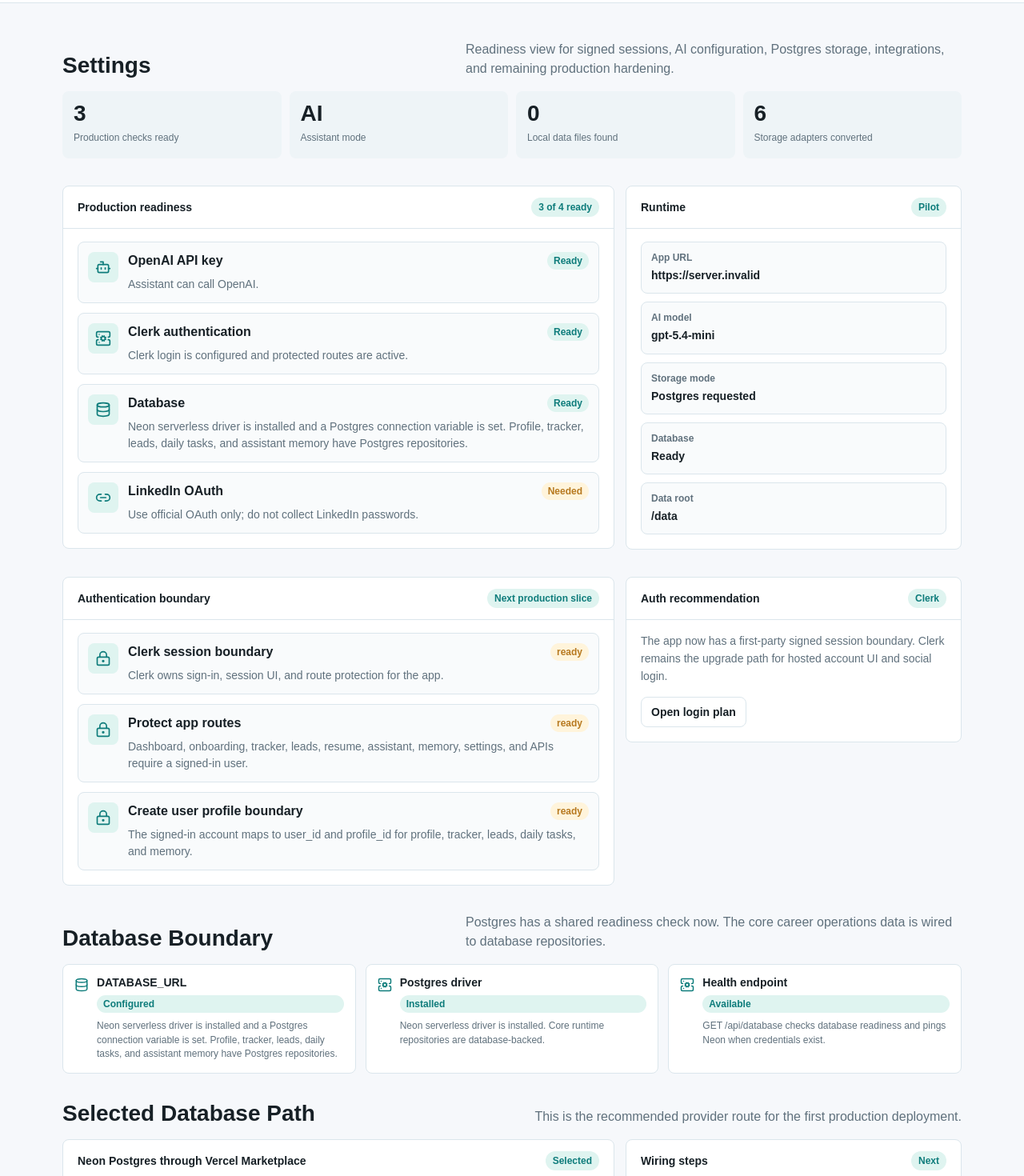
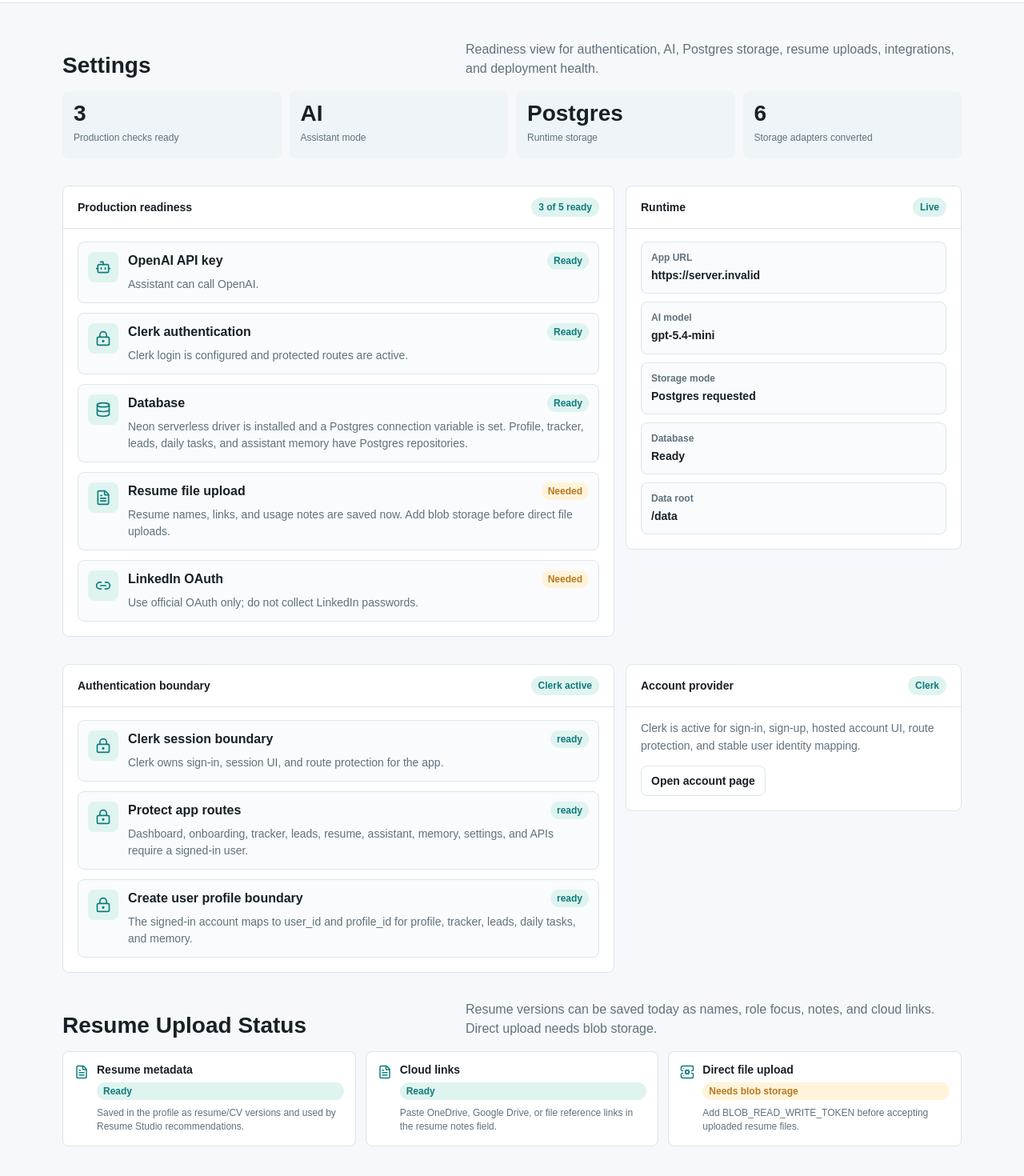
Before and after one commit to nomadcoder0101/vyoma-ai, a Next.js app in the folder vyoma-app/: page /settings in a window 1280 px wide. Shown: the part 60-1530 px from the top of the page at 80% size. Built offline with nearby package versions, Linux system fonts and the light colour scheme; no server answers.

Commit message:
Refresh stale product status and missing resume states

```diff
--- a/vyoma-app/app/components.tsx
+++ b/vyoma-app/app/components.tsx
@@ -9,7 +9,7 @@ export function Topbar() {
         <span className="brandMark">V</span>
         <span className="brandText">
           <strong>Vyoma AI</strong>
-          <span>Career operations dashboard</span>
+          <span>Job search workspace</span>
         </span>
       </Link>
       <nav className="nav" aria-label="Main navigation">
@@ -27,8 +27,7 @@ export function Topbar() {
 export function Footer() {
   return (
     <footer className="footer">
-      Vyoma AI is in pilot mode. Responsible AI-assisted career operations,
-      with the human in control.
+      Vyoma AI keeps job-search work organized, private, and human-led.
     </footer>
   );
 }
--- a/vyoma-app/app/onboarding/profile-workbench.tsx
+++ b/vyoma-app/app/onboarding/profile-workbench.tsx
@@ -322,8 +322,8 @@ export function ProfileWorkbench({ initialProfile }: { initialProfile: CareerPro
         <div className="agentSuggestion">
           <Sparkles size={18} />
           <span>
-            This is a local rules-based agent for the pilot. Later we connect it to
-            your ChatGPT/OpenAI assistant for richer conversational edits.
+            This profile editor applies focused changes to the draft. Use the
+            Assistant page for richer OpenAI-backed strategy and wording help.
           </span>
         </div>
       </aside>
--- a/vyoma-app/app/settings/page.tsx
+++ b/vyoma-app/app/settings/page.tsx
@@ -16,15 +16,15 @@ import { Feature, Footer, MetricCard, SectionTitle, Topbar } from "../components
 
 const checkIcons: Record<string, React.ComponentType<{ size?: number }>> = {
   "OpenAI API key": Bot,
-  Authentication: LockKeyhole,
+  "Clerk authentication": LockKeyhole,
   Database,
+  "Resume file upload": FileText,
   "LinkedIn OAuth": Link2,
 };
 
 export default function SettingsPage() {
   const status = loadSettingsStatus();
   const readyChecks = status.productionChecks.filter((check) => check.ready).length;
-  const presentFiles = status.storageFiles.filter((file) => file.exists).length;
 
   return (
     <div className="shell">
@@ -33,12 +33,12 @@ export default function SettingsPage() {
         <section className="section">
           <SectionTitle
             title="Settings"
-            text="Readiness view for signed sessions, AI configuration, Postgres storage, integrations, and remaining production hardening."
+            text="Readiness view for authentication, AI, Postgres storage, resume uploads, integrations, and deployment health."
           />
           <div className="metricGrid dashboardMetrics">
             <MetricCard value={readyChecks} label="Production checks ready" />
             <MetricCard value={status.openAiConfigured ? "AI" : "Local"} label="Assistant mode" />
-            <MetricCard value={presentFiles} label="Local data files found" />
+            <MetricCard value={status.storageAdapter.mode === "postgres" ? "Postgres" : "Local"} label="Runtime storage" />
             <MetricCard value={status.storageAdapter.parity.converted} label="Storage adapters converted" />
           </div>
         </section>
@@ -75,7 +75,7 @@ export default function SettingsPage() {
           <aside className="panel">
             <div className="panelHeader">
               <strong>Runtime</strong>
-              <span className="statusPill">Pilot</span>
+              <span className="statusPill">Live</span>
             </div>
             <div className="settingsFacts">
               <div>
@@ -106,7 +106,7 @@ export default function SettingsPage() {
           <div className="panel">
             <div className="panelHeader">
               <strong>Authentication boundary</strong>
-              <span className="statusPill">Next production slice</span>
+              <span className="statusPill">Clerk active</span>
             </div>
             <div className="settingsList">
               {authMilestones.slice(0, 3).map((milestone) => (
@@ -115,9 +115,11 @@ export default function SettingsPage() {
                     <LockKeyhole size={20} />
                   </span>
                   <div>
-                    <div className="settingsItemTop">
-                      <strong>{milestone.title}</strong>
-                      <span className="tag amber">{milestone.status}</span>
+                      <div className="settingsItemTop">
+                        <strong>{milestone.title}</strong>
+                        <span className={`tag ${milestone.status === "ready" ? "teal" : "amber"}`}>
+                          {milestone.status}
+                        </span>
                     </div>
                     <p>{milestone.detail}</p>
                   </div>
@@ -128,17 +130,50 @@ export default function SettingsPage() {
 
           <aside className="panel">
             <div className="panelHeader">
-              <strong>Auth recommendation</strong>
+              <strong>Account provider</strong>
               <span className="statusPill">Clerk</span>
             </div>
             <p className="settingsAsideText">
-              The app now has a first-party signed session boundary. Clerk remains
-              the upgrade path for hosted account UI and social login.
+              Clerk is active for sign-in, sign-up, hosted account UI, route
+              protection, and stable user identity mapping.
             </p>
             <Link className="button secondary cardButton" href="/login">
-              Open login plan
+              Open account page
             </Link>
           </aside>
+        </section>
+
+        <section className="section">
+          <SectionTitle
+            title="Resume Upload Status"
+            text="Resume versions can be saved today as names, role focus, notes, and cloud links. Direct upload needs blob storage."
+          />
+          <div className="settingsFileGrid">
+            <article className="settingsFile">
+              <FileText size={18} />
+              <div>
+                <strong>Resume metadata</strong>
+                <span className="tag teal">Ready</span>
+                <span>Saved in the profile as resume/CV versions and used by Resume Studio recommendations.</span>
+              </div>
+            </article>
+            <article className="settingsFile">
+              <FileText size={18} />
+              <div>
+                <strong>Cloud links</strong>
+                <span className="tag teal">Ready</span>
+                <span>Paste OneDrive, Google Drive, or file reference links in the resume notes field.</span>
+              </div>
+            </article>
+            <article className="settingsFile">
+              <ServerCog size={18} />
+              <div>
+                <strong>Direct file upload</strong>
+                <span className="tag amber">Needs blob storage</span>
+                <span>Add BLOB_READ_WRITE_TOKEN before accepting uploaded resume files.</span>
+              </div>
+            </article>
+          </div>
         </section>
 
         <section className="section">
@@ -180,8 +215,8 @@ export default function SettingsPage() {
 
         <section className="section">
           <SectionTitle
-            title="Selected Database Path"
-            text="This is the recommended provider route for the first production deployment."
+            title="Database Provider"
+            text="The deployed app uses Neon Postgres through Vercel for user-scoped profile, tracker, leads, memory, and daily-task data."
           />
           <div className="settingsLayout">
             <div className="panel">
@@ -215,8 +250,8 @@ export default function SettingsPage() {
             </div>
             <div className="panel">
               <div className="panelHeader">
-                <strong>Wiring steps</strong>
-                <span className="statusPill">Next</span>
+                <strong>Operational steps</strong>
+                <span className="statusPill">Reference</span>
               </div>
               <ol className="migrationList">
                 {status.database.provider.nextSteps.map((step) => (
@@ -230,7 +265,7 @@ export default function SettingsPage() {
         <section className="section">
           <SectionTitle
             title="Storage Adapter"
-            text="The app can run local for the pilot or Postgres for core profile, tracker, leads, daily tasks, and assistant memory data."
+            text="Core product data is wired through repository boundaries. Production uses user-scoped Postgres storage."
           />
           <div className="settingsLayout">
             <div className="panel">
@@ -354,7 +389,7 @@ export default function SettingsPage() {
         <section className="section">
           <SectionTitle
             title="Production Data Model"
-            text="The first Postgres schema for turning the local pilot into a real account-based product."
+            text="The current Postgres schema for account-based career operations data."
           />
           <div className="schemaGrid">
             {databaseTables.map((table) => (
@@ -374,7 +409,7 @@ export default function SettingsPage() {
           <div className="panel">
             <div className="panelHeader">
               <strong>Migration order</strong>
-              <span className="statusPill">Database next</span>
+              <span className="statusPill">Schema reference</span>
             </div>
             <ol className="migrationList">
               {migrationSteps.map((step) => (
@@ -412,12 +447,12 @@ export default function SettingsPage() {
             <Feature
               icon={<Database size={20} />}
               title="Database"
-              text="Move tracker, leads, profile, memory, and daily action state from files into user-scoped tables."
+              text="Profile, tracker, leads, memory, and daily actions are stored in user-scoped tables."
             />
             <Feature
               icon={<Globe2 size={20} />}
               title="Domain"
-              text="Point app.vyomaai.in to Vercel and keep the Wix site as the public marketing surface if needed."
+              text="The app is deployed on Vercel and available through the vyomaai.in domain aliases."
             />
           </div>
         </section>
--- a/vyoma-app/lib/auth-plan.ts
+++ b/vyoma-app/lib/auth-plan.ts
@@ -55,18 +55,18 @@ export const authMilestones: AuthMilestone[] = [
     status: "ready",
   },
   {
-    title: "Migrate local pilot data",
-    detail: "Import Samruddhi's current profile, tracker, leads, memory, and daily actions under the first real user account.",
-    status: "later",
+    title: "Production Clerk keys",
+    detail: "Clerk publishable and secret keys are configured locally and in Vercel.",
+    status: "ready",
   },
   {
-    title: "Add Clerk environment keys",
-    detail: "Set NEXT_PUBLIC_CLERK_PUBLISHABLE_KEY and CLERK_SECRET_KEY locally and in Vercel before production sign-in testing.",
+    title: "Signed-in smoke coverage",
+    detail: "Add Clerk test-session coverage so automated smoke tests can verify signed-in APIs.",
     status: "next",
   },
   {
     title: "Add OAuth integrations",
-    detail: "Add official LinkedIn OAuth only after encrypted token storage is implemented.",
+    detail: "Add official provider OAuth flows after approved app credentials are available.",
     status: "later",
   },
 ];
--- a/vyoma-app/lib/database.ts
+++ b/vyoma-app/lib/database.ts
@@ -42,7 +42,7 @@ export const selectedDatabaseProvider: DatabaseProviderPlan = {
     "Create a Neon database from the Vercel Marketplace.",
     "Run npm.cmd run db:migrate.",
     "Set DATABASE_URL or the injected Neon Postgres variables.",
-    "Keep official OAuth and authentication as the remaining production hardening slices.",
+    "Keep official OAuth provider credentials and resume blob storage as the remaining production hardening slices.",
   ],
 };
 
--- a/vyoma-app/lib/settings.ts
+++ b/vyoma-app/lib/settings.ts
@@ -53,6 +53,13 @@ export function loadSettingsStatus() {
       detail: database.detail,
     },
     {
+      label: "Resume file upload",
+      ready: Boolean(process.env.BLOB_READ_WRITE_TOKEN),
+      detail: process.env.BLOB_READ_WRITE_TOKEN
+        ? "Blob storage is configured for direct resume uploads."
+        : "Resume names, links, and usage notes are saved now. Add blob storage before direct file uploads.",
+    },
+    {
       label: "LinkedIn OAuth",
       ready: Boolean(process.env.LINKEDIN_CLIENT_ID && process.env.LINKEDIN_CLIENT_SECRET),
       detail: "Use official OAuth only; do not collect LinkedIn passwords.",
--- a/vyoma-app/lib/storage-adapter.ts
+++ b/vyoma-app/lib/storage-adapter.ts
@@ -70,11 +70,20 @@ export const storageCapabilities: StorageCapability[] = [
   {
     area: "Integrations",
     local: false,
-    postgres: false,
+    postgres: true,
     repository: true,
     localSource: "none",
     postgresTarget: "integration_accounts",
-    detail: "Integrations now use a repository boundary. Local token storage is disabled; encrypted Postgres storage comes later.",
+    detail: "Integrations use encrypted Postgres token storage. Provider OAuth flows still need approved app credentials.",
+  },
+  {
+    area: "Resume files",
+    local: false,
+    postgres: false,
+    repository: false,
+    localSource: "manual file references only",
+    postgresTarget: "resume_variants.file_url plus blob storage",
+    detail: "Resume metadata and cloud links are saved with the profile. Direct binary upload needs blob storage.",
   },
 ];
 
```
Also changed, not shown: vyoma-app/app/login/page.tsx (+22 -113 lines), vyoma-app/app/resume/page.tsx (+17 -6 lines), vyoma-app/lib/roadmap.ts (+12 -12 lines), 1 other file (tests, documents, lock files or other folders).
